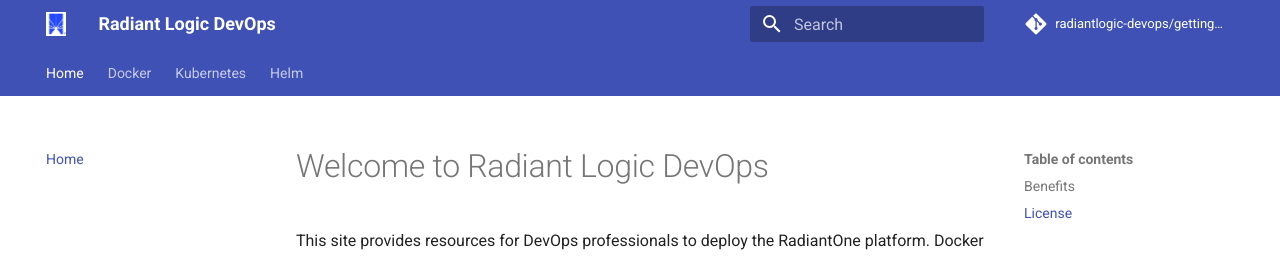
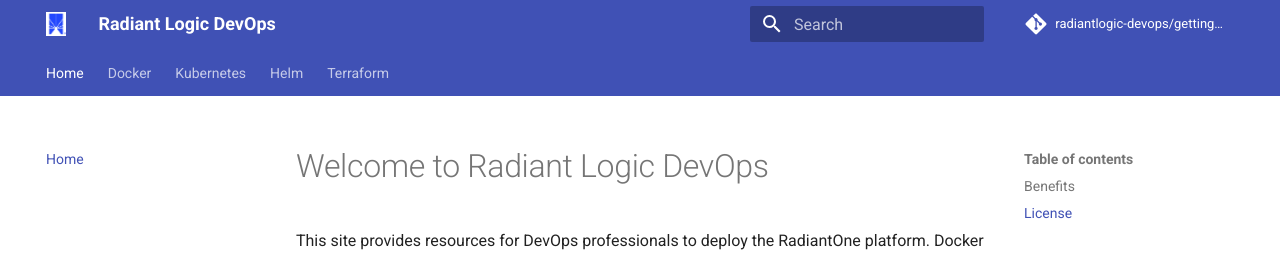
Before and after one commit to radiantlogic-devops/getting-started, an MkDocs documentation site: the page built from docs/index.md, in a window 1280 px wide. Shown: the top 256 px of the page. Built offline with MkDocs 1.6.1 and Material for MkDocs 9.7.7, drawn with Linux system fonts in a browser that asks for light colours; comment, search, counter and statistics services are not loaded.

Commit message:
Update mkdocs.yml

```diff
--- a/mkdocs.yml
+++ b/mkdocs.yml
@@ -38,3 +38,4 @@
 - Docker: docker.md
 - Kubernetes: kubernetes.md
 - Helm: helm.md
+- Terraform: terraform.md
```
